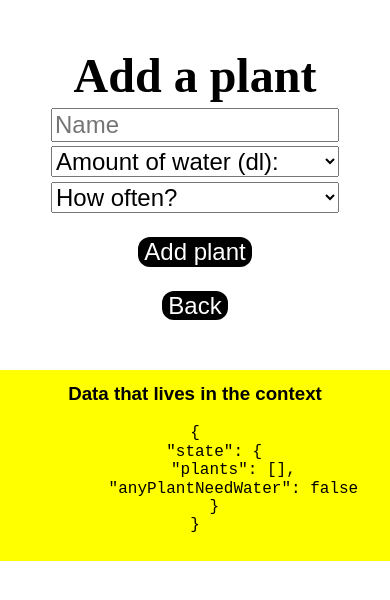
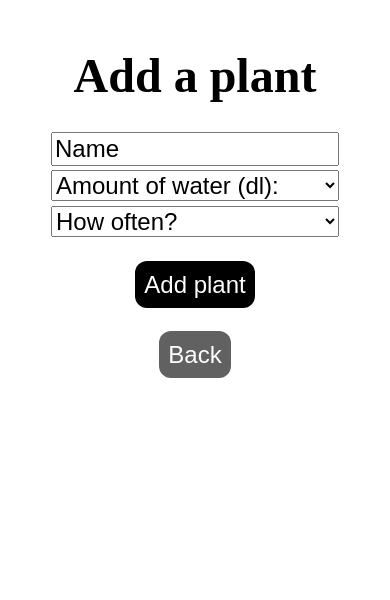
Before and after one commit to carsva/plantapp, a React (Create React App) app: page /addplant in a window 390 px wide. Shown: the top 600 px of the page. Built offline with nearby package versions, Linux system fonts and the light colour scheme; a web font is replaced by a local one.

Commit message:
More css optimization

```diff
--- a/src/App.css
+++ b/src/App.css
@@ -17,7 +17,7 @@
   padding: 10px;
 }
 .pop img {
-  width: 100%;
+  width: 80%;
   height: auto;
 }
 
@@ -78,6 +78,7 @@ h1 {
     font-size: 3em;
     -webkit-margin-before: 0em;
     -webkit-margin-after: 0em;
+    margin-bottom:0.5em;
   }
 
   .center-objects {
@@ -89,8 +90,21 @@ h1 {
     color: white;
     font-size: 1.5em;
     border: none;
+    padding:0.4em;
     margin-top: 1em;
     border-radius: 0.5em;
+    margin-bottom: 1.7em;
+  }
+
+  .button-secondary-style {
+    background: rgb(97, 97, 97);
+    color: white;
+    font-size: 1.5em;
+    border: none;
+    padding:0.4em;
+    border-radius: 0.5em;
+    margin-bottom: 2em;
+    margin-top: -5em;
   }
 
   .topspace {
@@ -101,6 +115,10 @@ h1 {
     float: left;
   }
 
+  ::placeholder {
+    color: rgb(0, 0, 0);
+  }
+
   input,
   select {
     margin-top: 0.2em;
@@ -109,14 +127,38 @@ h1 {
   }
 
   .pop {
-    background-color: rgb(41, 41, 41);
+    background-color: rgb(152, 199, 160);
     padding: 1em;
-    color: white;
+    color: rgb(0, 0, 0);
     margin-top: 2em;
     border-radius: 0.5em;
   }
 
   .pop h3, h2 {
     font-family: 'Modern Antiqua', cursive;
+    margin-top: 1em;
+  }
+
+  h3 {
+    margin-top: 1em;
+  }
+
+  .pop button {
+    margin-top: 1em;
+    width: 80%;
+    font-size: 1.5em;
+    margin-bottom: 1em;
+  }
+
+  .yourplants {
+    height: auto;
+
+  }
+
+  .yourplants h3 {
+    font-size: 2em;
+  }
+  .yourplants button {
+    margin-top: 0.1em;
   }
 }
--- a/src/pages/AddPlant.js
+++ b/src/pages/AddPlant.js
@@ -56,13 +56,13 @@ class AddPlant extends Component {
                 <button className="button-style">Add plant</button>
               </form>
               <Link to="/home">
-                <button className="button-style">Back</button>
+                <button className="button-secondary-style">Back</button>
               </Link>
 
-              <div style={styles}>
+              {/* <div style={styles}>
                 <h3>Data that lives in the context</h3>
                 <pre>{JSON.stringify(context, null, 4)}</pre>
-              </div>
+              </div> */}
             </div>
           </div>
         )}
--- a/src/pages/yourPlants.js
+++ b/src/pages/yourPlants.js
@@ -18,24 +18,24 @@ class yourPlants extends Component {
     return (
       <AppConsumer>
         {context => (
-          <div>
+          <div className="center-objects">
             <h1>Your plants</h1>
             {context.state.plants.map(plant => (
-              <div className="center">
-                <Link to={`/plant/${plant.name}`}>{plant.name}</Link>
-                <button onClick={this.clickme.bind(context, plant.name)}>
+              <div className="yourplants">
+                <Link to={`/plant/${plant.name}`}><h3>{plant.name}</h3></Link>
+                <button className="button-style" onClick={this.clickme.bind(context, plant.name)}>
                   X
                 </button>
               </div>
             ))}
 
             <Link to="/home">
-              <button className="center topspace">Back</button>
+              <button className="button-secondary-style">Back</button>
             </Link>
-            <div className="state">
+            {/* <div className="state">
               <h3>Data that lives in the context</h3>
               <pre>{JSON.stringify(context, null, 4)}</pre>
-            </div>
+            </div> */}
           </div>
         )}
       </AppConsumer>
```
